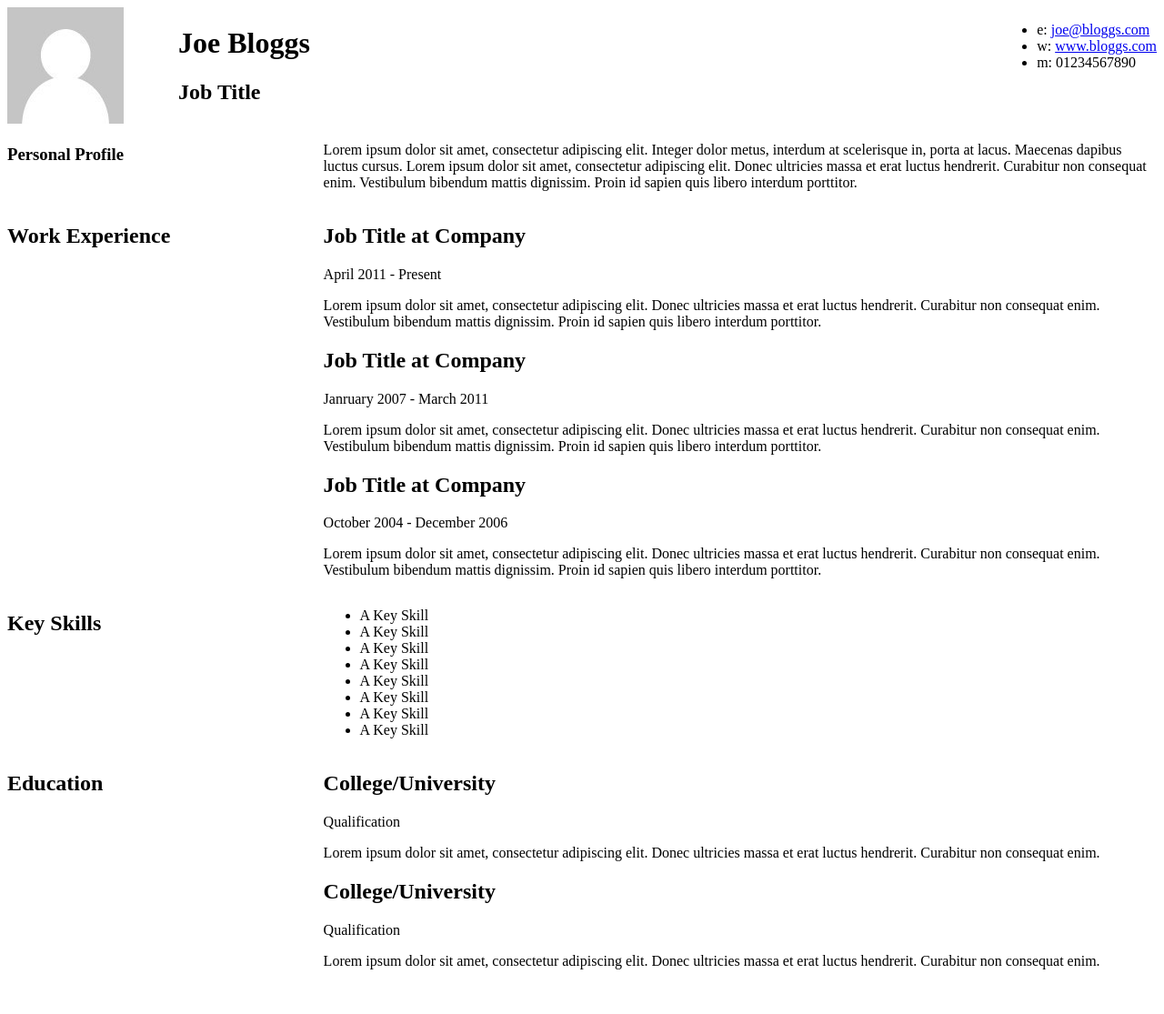
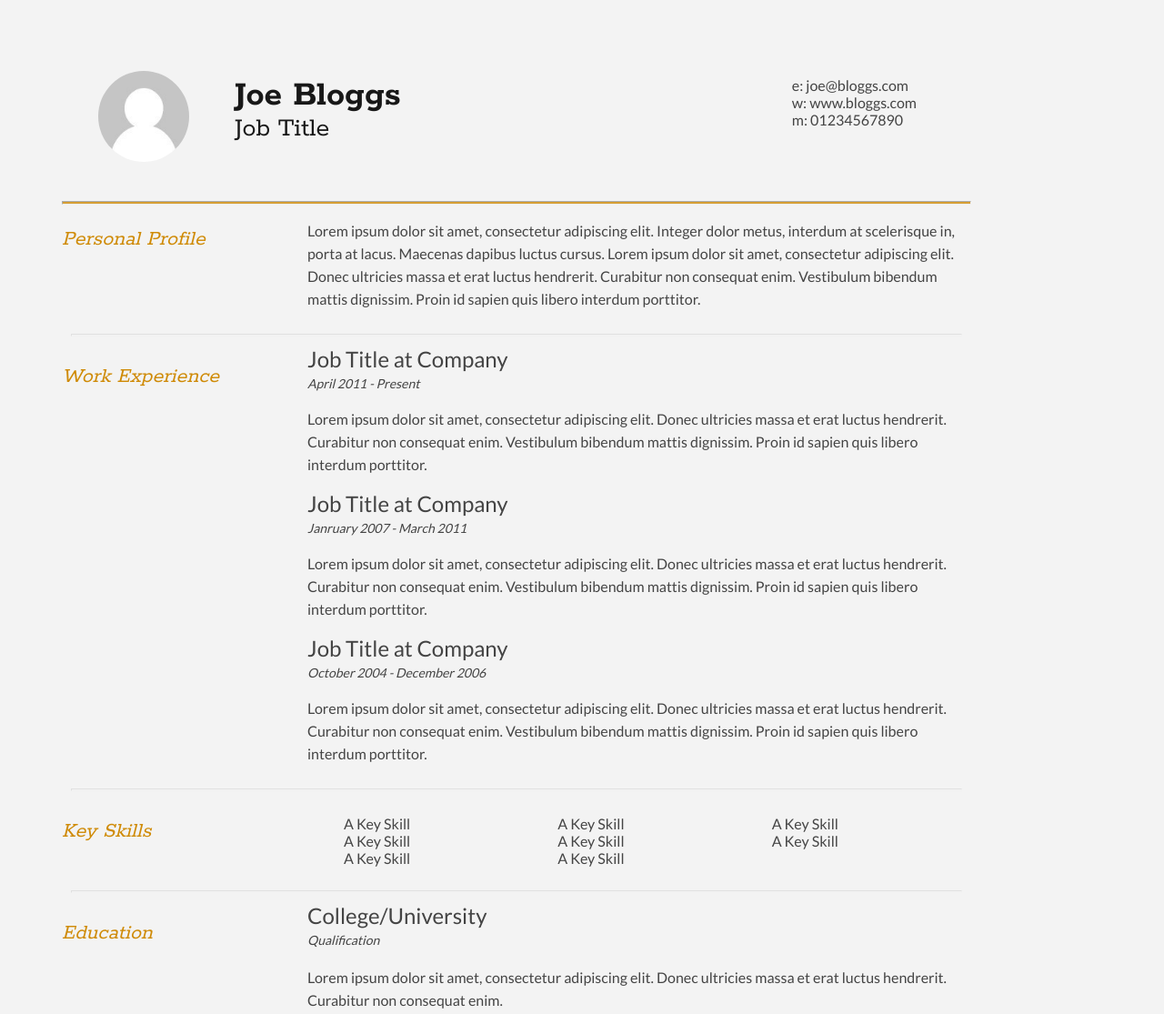
Before and after one commit to Kenzie-Academy-Brasil-Developers/estilizar-curriculo-sprint-2-fanybugada, a plain HTML site: page index.html in a window 1280 px wide. Shown: the top 1115 px of the page at 91% size. Before the commit the page ends 1090 px from the top, so only its background shows below. Drawn offline with Linux system fonts and the light colour scheme.

Commit message:
entrega 30 - sprint 02

```diff
--- a/index.html
+++ b/index.html
@@ -18,12 +18,12 @@
 <div id="cv" >
 	<div class="mainDetails">
 		<div id="headshot">
-			<img src="headshot.jpg" alt="Alan Smith" />
+			<img id="img" src="headshot.jpg" alt="Alan Smith" />
 		</div>
 
 		<div id="name">
 			<h1>Joe Bloggs</h1>
-			<h2>Job Title</h2>
+			<h2 id="subtitle">Job Title</h2>
 		</div>
 
 		<div id="contactDetails">
@@ -36,11 +36,13 @@
 		<div class="clear"></div>
 	</div>
 
+	<hr id="divisoria1">
+
 	<div id="mainArea">
 		<section>
 			<article>
 				<div class="sectionTitle">
-					<h1>Personal Profile</h1>
+					<h1 id="personal">Personal Profile</h1>
 				</div>
 
 				<div class="sectionContent">
@@ -50,6 +52,7 @@
 			<div class="clear"></div>
 		</section>
 
+		<hr class="divisoria2">
 
 		<section>
 			<div class="sectionTitle">
@@ -60,24 +63,25 @@
 				<article>
 					<h2>Job Title at Company</h2>
 					<p class="subDetails">April 2011 - Present</p>
-					<p>Lorem ipsum dolor sit amet, consectetur adipiscing elit. Donec ultricies massa et erat luctus hendrerit. Curabitur non consequat enim. Vestibulum bibendum mattis dignissim. Proin id sapien quis libero interdum porttitor.</p>
+					<p class="job">Lorem ipsum dolor sit amet, consectetur adipiscing elit. Donec ultricies massa et erat luctus hendrerit. Curabitur non consequat enim. Vestibulum bibendum mattis dignissim. Proin id sapien quis libero interdum porttitor.</p>
 				</article>
 
 				<article>
 					<h2>Job Title at Company</h2>
 					<p class="subDetails">Janruary 2007 - March 2011</p>
-					<p>Lorem ipsum dolor sit amet, consectetur adipiscing elit. Donec ultricies massa et erat luctus hendrerit. Curabitur non consequat enim. Vestibulum bibendum mattis dignissim. Proin id sapien quis libero interdum porttitor.</p>
+					<p class="job">Lorem ipsum dolor sit amet, consectetur adipiscing elit. Donec ultricies massa et erat luctus hendrerit. Curabitur non consequat enim. Vestibulum bibendum mattis dignissim. Proin id sapien quis libero interdum porttitor.</p>
 				</article>
 
 				<article>
 					<h2>Job Title at Company</h2>
 					<p class="subDetails">October 2004 - December 2006</p>
-					<p>Lorem ipsum dolor sit amet, consectetur adipiscing elit. Donec ultricies massa et erat luctus hendrerit. Curabitur non consequat enim. Vestibulum bibendum mattis dignissim. Proin id sapien quis libero interdum porttitor.</p>
+					<p class="job">Lorem ipsum dolor sit amet, consectetur adipiscing elit. Donec ultricies massa et erat luctus hendrerit. Curabitur non consequat enim. Vestibulum bibendum mattis dignissim. Proin id sapien quis libero interdum porttitor.</p>
 				</article>
 			</div>
 			<div class="clear"></div>
 		</section>
 
+		<hr class="divisoria2">
 
 		<section>
 			<div class="sectionTitle">
@@ -99,6 +103,7 @@
 			<div class="clear"></div>
 		</section>
 
+		<hr class="divisoria2">
 
 		<section>
 			<div class="sectionTitle">
--- a/style.css
+++ b/style.css
@@ -1,5 +1,19 @@
 .clear {
 	clear: both;
+}
+
+html {
+	background-color: #f3f3f3;
+	font-family: 'Lato', Arial, Helvetica, sans-serif;
+	font-size: 16px;
+	color: #181818;
+	margin-top: 30px;
+	margin-left: 60px;
+	margin-right: 60px;
+}
+
+body {
+	max-width: 1000px;
 }
 
 #headshot {
@@ -10,18 +24,103 @@
 
 #name {
 	float: left;
+	font-family: 'Rokkitt', serif;
+	font-size: 20px;
+	margin-top: 35px;
+	margin-left: 35px;
+	line-height: 10px;
 }
 
 #contactDetails {
 	float: right;
+	color: #444444;
+	margin-right: 60px;
+	margin-top: 30px;
+}
+
+#contactDetails ul {
+	list-style-type: none;
 }
 
 .sectionTitle {
 	float: left;
-	width: 25%;
+	width: 24%;
+	font-family: 'Rokkitt', sans-serif;
+	color: #cf8a05;
+	font-style: italic;
+	margin-right: 24px;
+	font-weight: 1.5em;
+}
+
+.sectionTitle h1 {
+	font-weight: 500;
 }
 
 .sectionContent {
 	float: right;
-	width: 72.5%;
+	width: 73%;
+	font-family: 'Lato', Arial, Helvetica, sans-serif;
+	color: #444444;
 }
+
+.sectionContent h2 {
+	font-weight: 500;
+	margin: 0;
+}
+
+#img {
+	width: 100px;
+	margin-top: 40px;
+	margin-bottom: 40px;
+	margin-left: 40px;
+	border-radius: 50%;
+}
+
+#divisoria1 {
+	background-color: #cf8a05;
+	height: 2px;
+	margin: 0;
+	opacity: 80%;
+}
+
+.divisoria2 {
+	color: #cf8a05;
+	height: 1px;
+	margin: 10px;
+	opacity: 20%;
+}
+
+.subDetails {
+	color: #444444;
+	font-family: 'Lato', sans-serif;
+	font-size: 14px;
+	font-style: italic;
+	margin-top: auto;
+}
+
+.keySkills {
+	list-style-type: none;
+	columns: 3;
+}
+
+a {
+	text-decoration: none;
+	color: #444444;
+}
+
+p {
+	font-size: 1em;
+	line-height: 25px;
+}
+
+.job {
+	margin-top: auto;
+}
+
+#subtitle {
+	font-weight: 500;
+}
+
+#personal {
+	font-size: 1.5em;
+}
```
